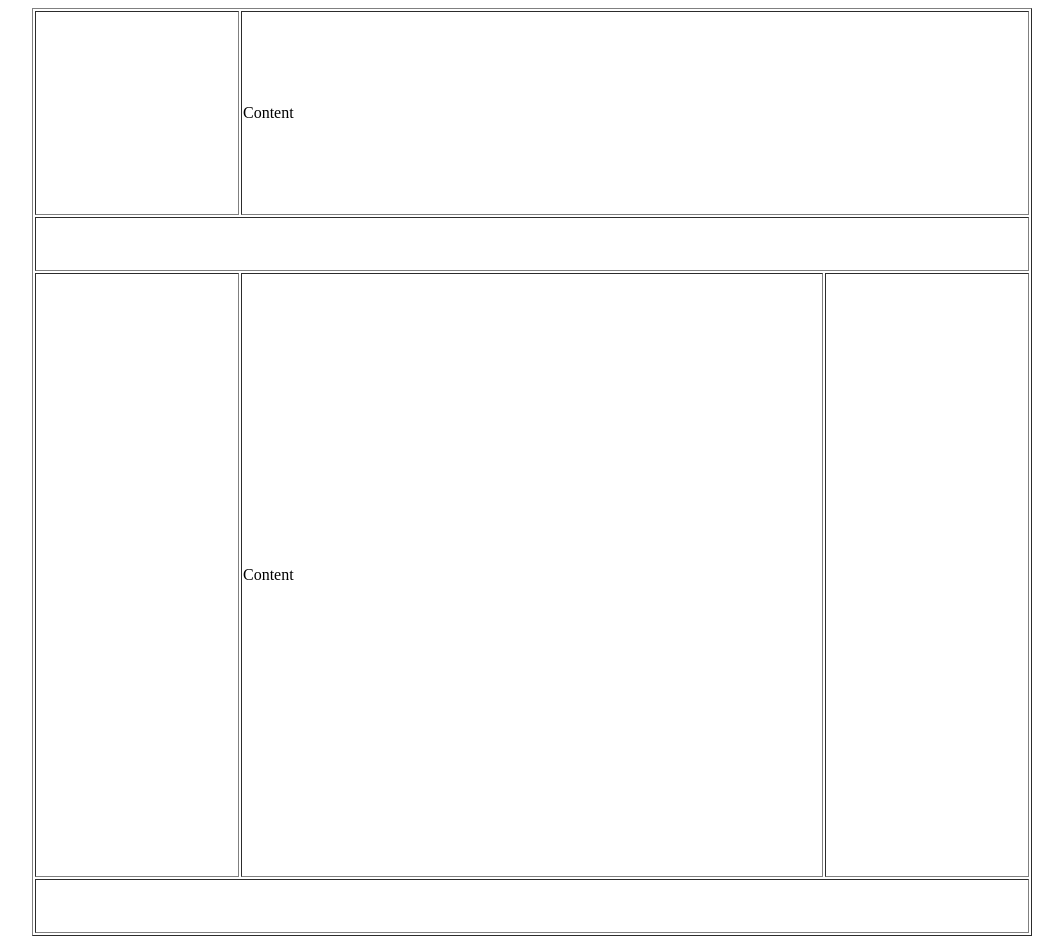
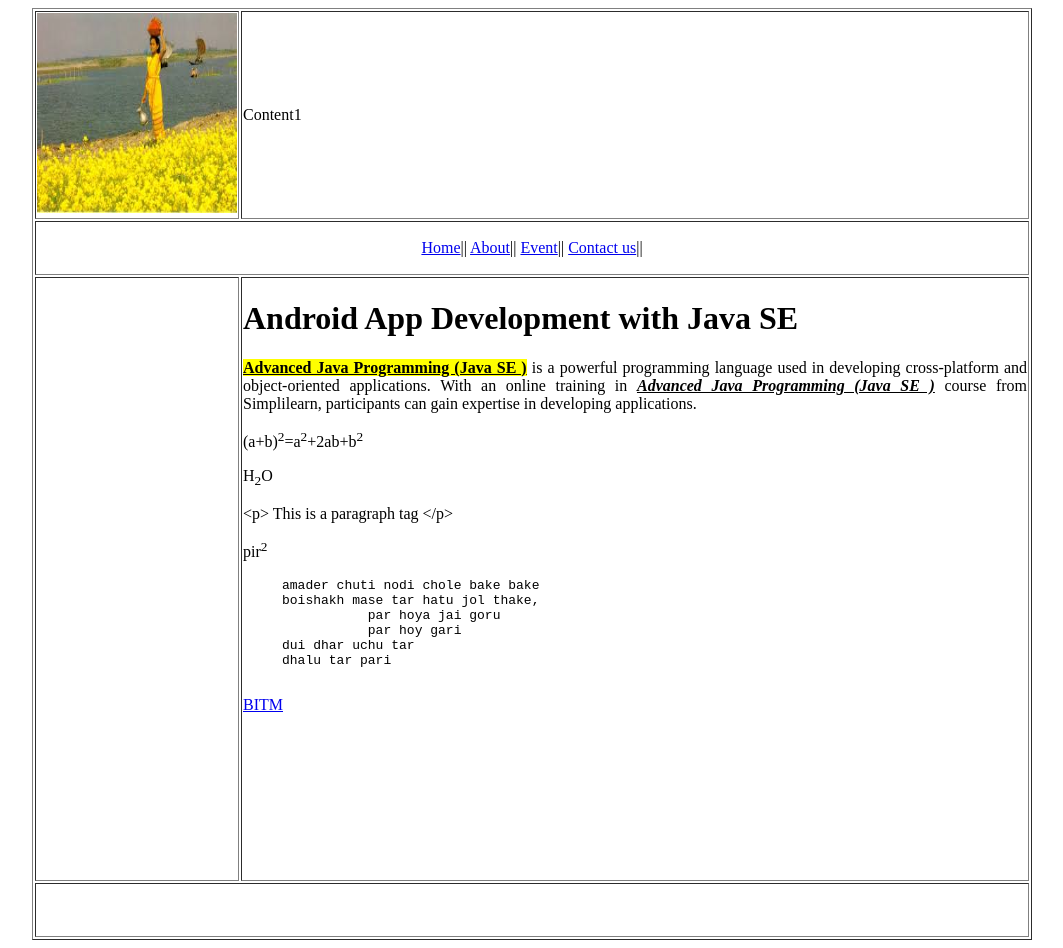
Before and after one commit to shahenahmed937/php-tutorial1, a plain HTML site: page index.html in a window 1280 px wide. Shown: the whole page, without its empty margins (108-1171 px from the left). Drawn offline with Linux system fonts and the light colour scheme.

Commit message:
creat 3 different file and inter link all with index.html file

```diff
--- a/index.html
+++ b/index.html
@@ -2,21 +2,47 @@
 <html lang="en">
 <head>
     <meta charset="UTF-8">
-    <title>Home</title>
+    <title>Table Layout(HTML)</title>
 </head>
 <body>
 <table border="1" width="1000" align="center">
     <tr>
-        <td width="200" height="200"></td>
-        <td colspan="2">Content  </td>
+        <td width="200" height="200"><img src="images/img.jpg" alt="" height="200" width="200"  /> </td>
+        <td colspan="2">Content1  </td>
     </tr>
     <tr>
-        <td height="50" colspan="3"> </td>
+        <td height="50" colspan="3" align="center">
+        <a href="index.html">Home</a>||
+        <a href="about.html">About</a>||
+        <a href="event.html">Event</a>||
+        <a href="contact.html">Contact us</a>||
+        </td>
     </tr>
     <tr>
         <td height="600"></td>
-        <td>Content</td>
-        <td width="200"></td>
+        <td valign="top">
+           <h1>Android App Development with Java SE</h1>
+            <p align="justify"><strong><u><mark>Advanced Java Programming (Java SE )</mark></u></strong> is a powerful programming language
+                used in developing cross-platform and object-oriented applications.
+                With an online training in <strong><em><ins>Advanced Java Programming (Java SE )</ins></em></strong> course
+                from Simplilearn, participants can gain expertise in developing
+                applications.
+            </p>
+            <p>(a+b)<sup>2</sup>=a<sup>2</sup>+2ab+b<sup>2</sup></p>
+            <p>H<sub>2</sub>O</p>
+            <p>&lt;p&gt; This is a paragraph tag &lt;/p&gt;</p>
+            <p>pir<sup>2</sup></p>
+ <pre>
+     amader chuti nodi chole bake bake
+     boishakh mase tar hatu jol thake,
+                par hoya jai goru
+                par hoy gari
+     dui dhar uchu tar
+     dhalu tar pari
+ </pre>
+            <a href="http://bitm.org.bd" target="_blank">BITM</a>
+        </td>
+
     </tr>
     <tr>
         <td height="50" colspan="3"></td>
```
Also changed, not shown: about.html (added, +44 -0 lines), contact.html (added, +36 -0 lines), event.html (added, +44 -0 lines), images/img.jpg (added).
